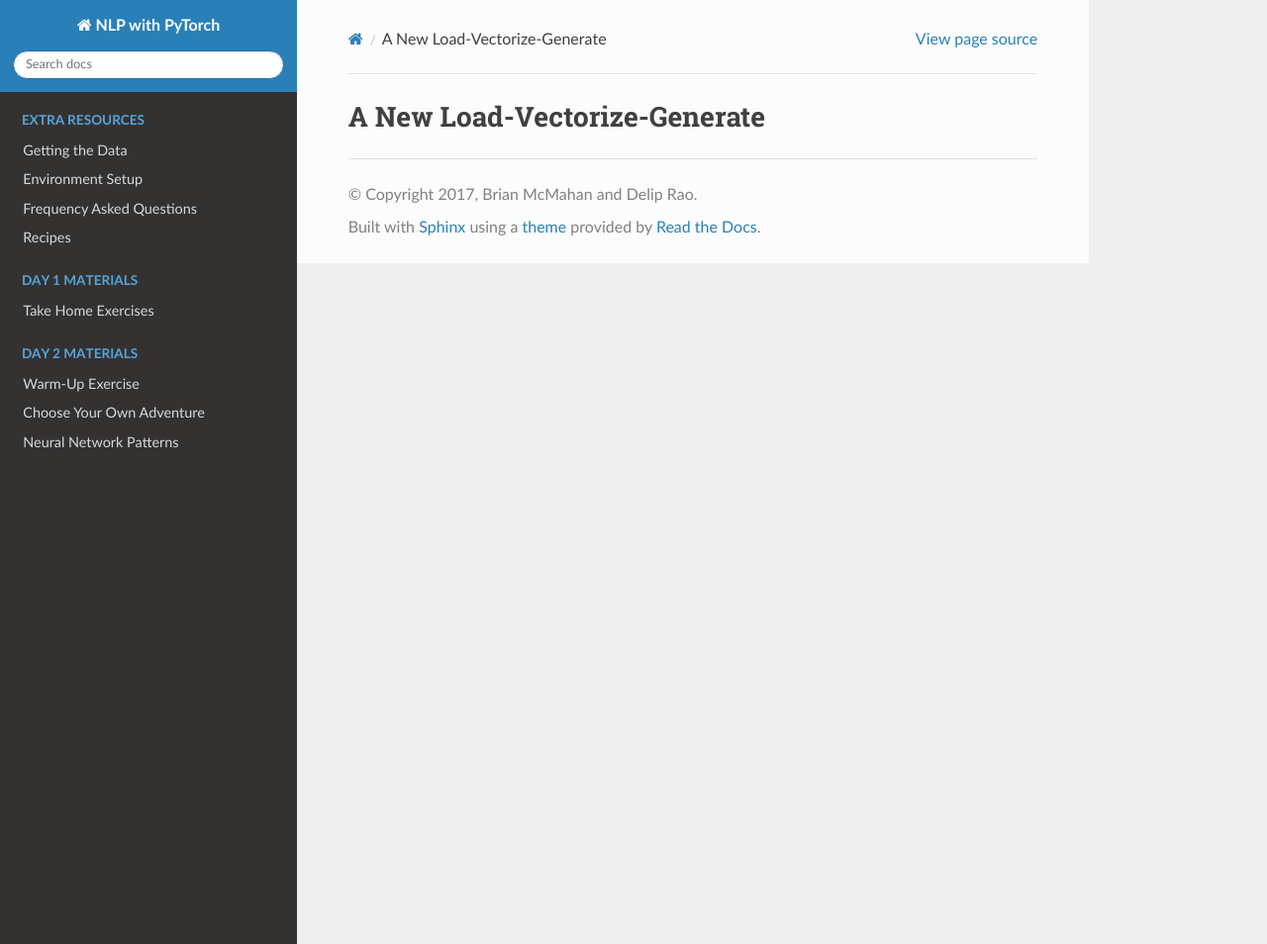
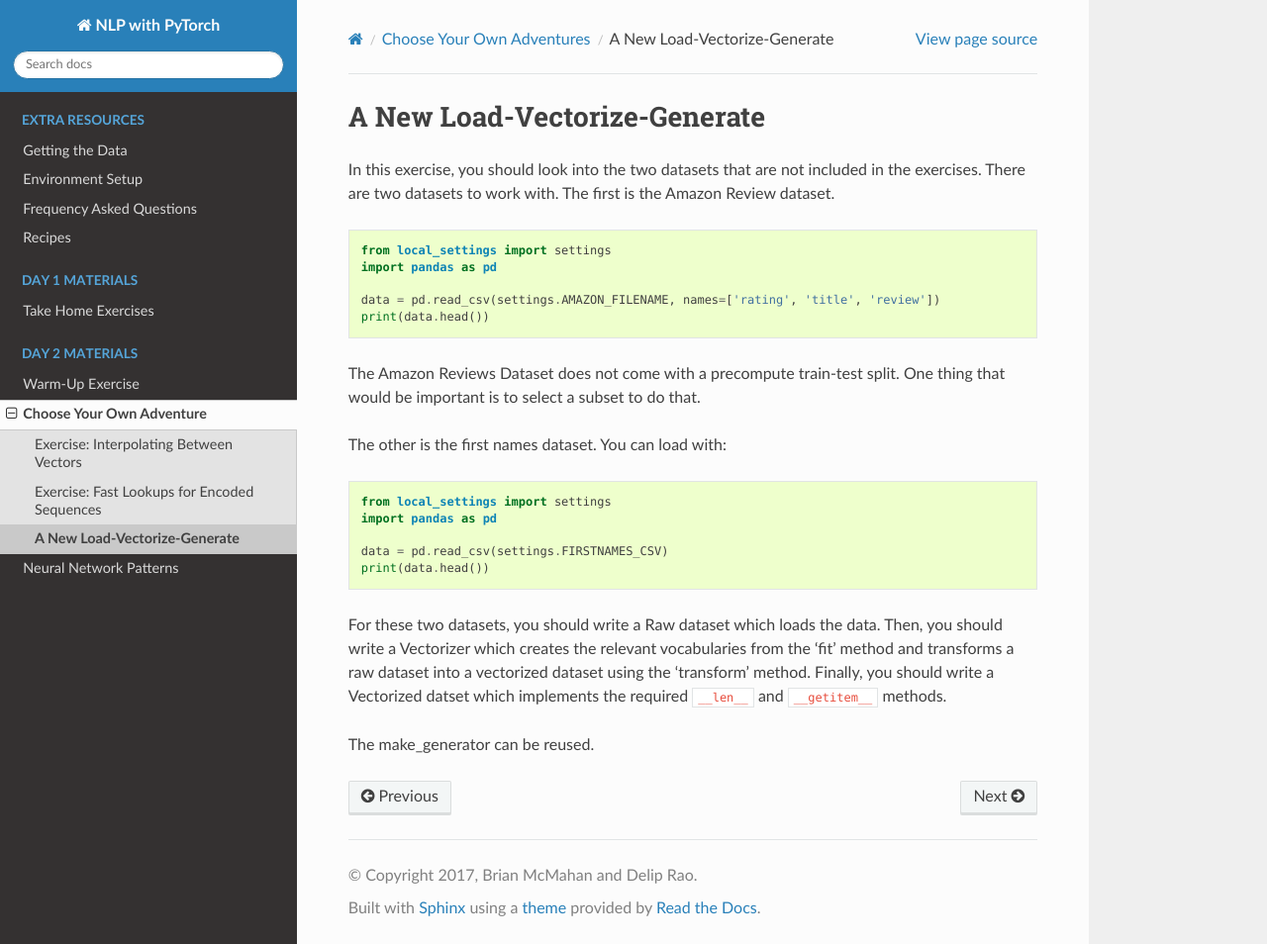
Before and after one commit to joosthub/pytorch-nlp-tutorial-sf2017, a Sphinx documentation site: the page built from docs/day2/adventures/lvg.rst, in a window 1280 px wide and 954 px high. Shown: the whole window at 99% size. Built offline with Sphinx 7.4.7 and the Read the Docs theme 2.0.0, drawn with Linux system fonts in a browser that asks for light colours.

Commit message:
syncing docs

```diff
--- a/docs/day2/adventures/index.rst
+++ b/docs/day2/adventures/index.rst
@@ -1,2 +1,8 @@
 Choose Your Own Adventures
 ==========================
+
+.. toctree::
+
+   interpolation
+   lookups
+   lvg
--- a/docs/day2/adventures/interpolation.rst
+++ b/docs/day2/adventures/interpolation.rst
@@ -34,6 +34,6 @@ To do this exercise, write a function that has the following signature:
        print('awesome stuff here')
 
 
-This shoudl retrieve the :code:`init_vectors` for two different nationalities. Then, using the weight, combine the init vectors as :code:`weight * init_vector1 + (1 - weight) * init_vector2`.
+This should retrieve the :code:`init_vectors` for two different nationalities. Then, using the weight, combine the init vectors as :code:`weight * init_vector1 + (1 - weight) * init_vector2`.
 
 For fun, after you finish this function, write a for loop which loops over the weight from 0.1 to 0.9 to see how it affects the generation.
--- a/docs/day2/adventures/lvg.rst
+++ b/docs/day2/adventures/lvg.rst
@@ -1,2 +1,29 @@
 A New Load-Vectorize-Generate
 =============================
+
+In this exercise, you should look into the two datasets that are not included in the exercises.  There are two datasets to work with.  The first is the Amazon Review dataset.
+
+.. code-block:: python
+
+   from local_settings import settings
+   import pandas as pd
+
+   data = pd.read_csv(settings.AMAZON_FILENAME, names=['rating', 'title', 'review'])
+   print(data.head())
+
+The Amazon Reviews Dataset does not come with a precompute train-test split. One thing that would be important is to select a subset to do that.
+
+The other is the first names dataset.  You can load with:
+
+.. code-block:: python
+
+   from local_settings import settings
+   import pandas as pd
+
+   data = pd.read_csv(settings.FIRSTNAMES_CSV)
+   print(data.head())
+
+
+For these two datasets, you should write a Raw dataset which loads the data. Then, you should write a Vectorizer which creates the relevant vocabularies from the 'fit' method and transforms a raw dataset into a vectorized dataset using the 'transform' method.  Finally, you should write a Vectorized datset which implements the required :code:`__len__` and :code:`__getitem__` methods.
+
+The make_generator can be reused.
--- a/docs/day2/patterns/index.rst
+++ b/docs/day2/patterns/index.rst
@@ -4,5 +4,3 @@ NN Patterns
 .. toctree::
 
    attention
-   gating
-   stacking
```
